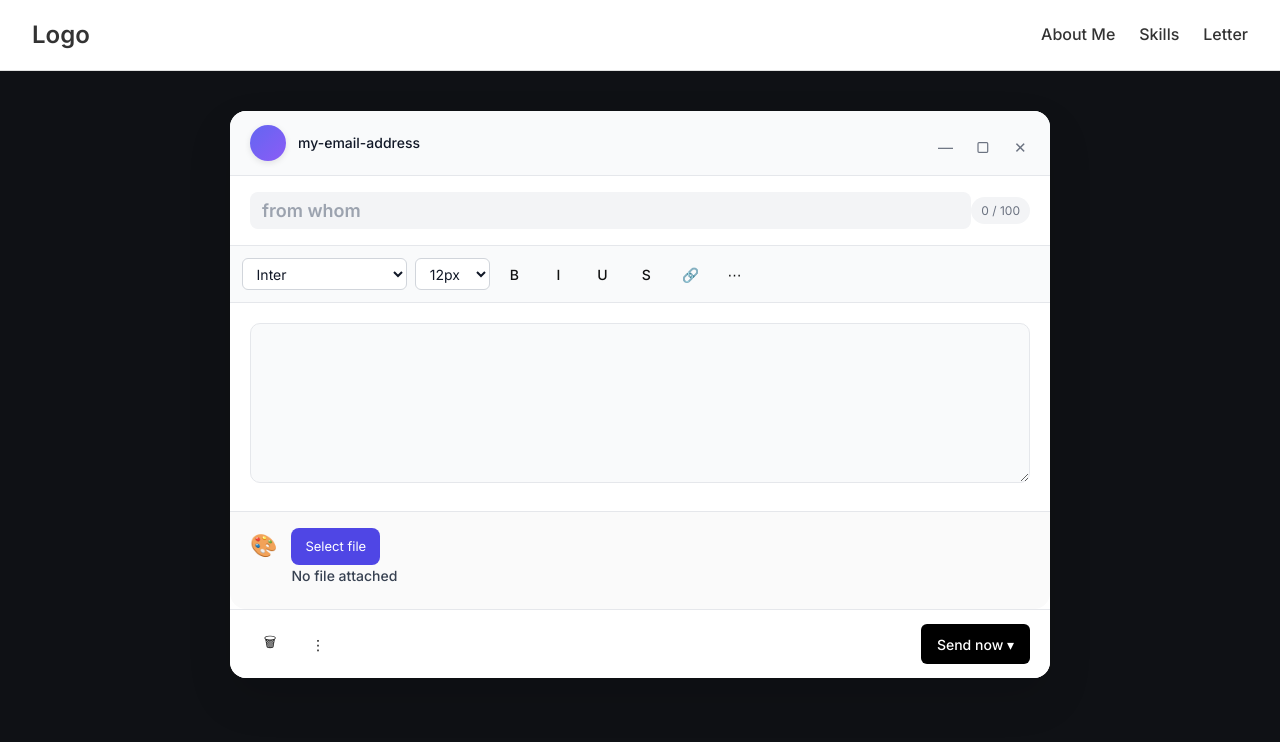
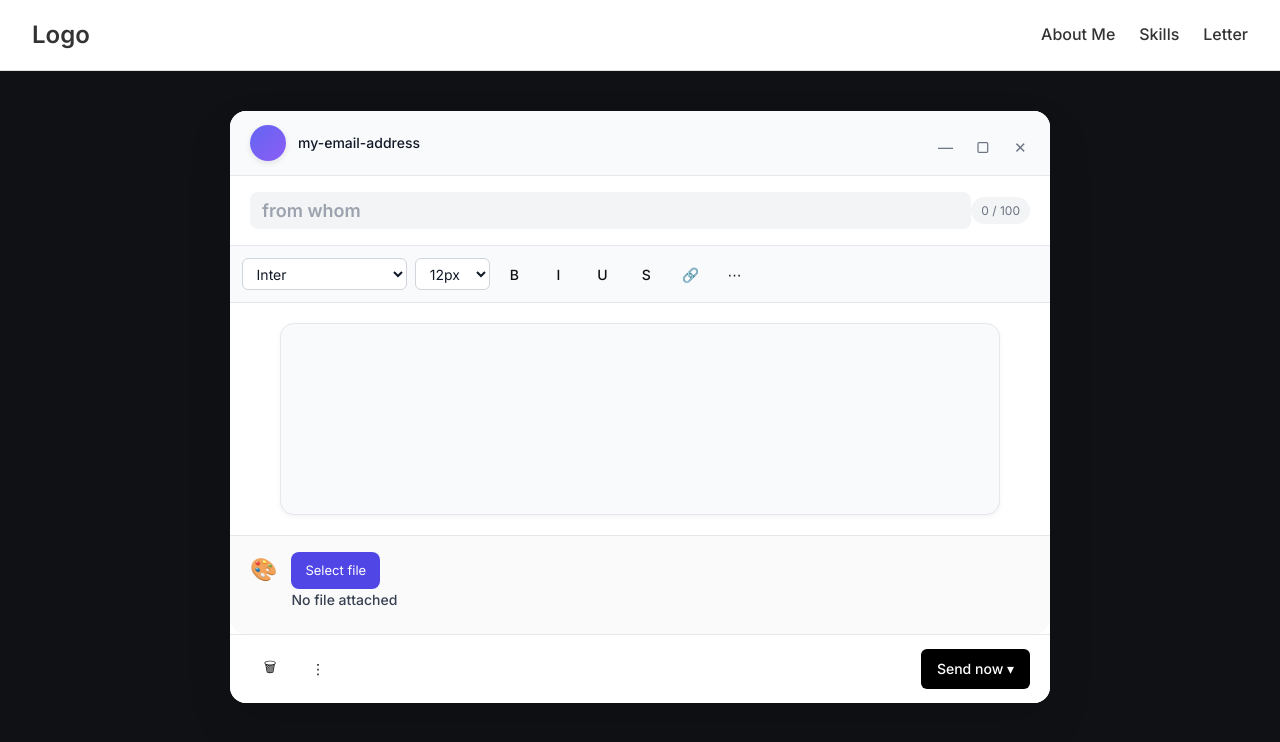
Before and after one commit to AlexandruChet/my-website-business-card, a React (Vite) app in the folder client/: page /writing_a_letter in a window 1280 px wide. Shown: the top 742 px of the page. Built offline with nearby package versions, Linux system fonts and the light colour scheme.

Commit message:
I added new features

```diff
--- a/client/src/assets/styles/write-letter.css
+++ b/client/src/assets/styles/write-letter.css
@@ -125,32 +125,53 @@
 }
 
 .editor {
+  display: flex;
+  justify-content: center;
+  align-items: flex-start;
   padding: 20px;
 }
 
 .editor-textarea {
   width: 100%;
-  height: 10rem;
-  font-family: var(--editor-font, "Inter");
+  max-width: 720px;
+  min-height: 12rem;
+  padding: 16px 20px;
+  font-family: var(--editor-font, "Inter"), sans-serif;
   font-size: var(--editor-size, 15px);
   line-height: 1.6;
-  padding: 12px;
-  border-radius: 10px;
+  border-radius: 14px;
   border: 1px solid #e5e7eb;
+  background-color: #f9fafb;
   resize: vertical;
   outline: none;
-  background-color: #f9fafb;
-  transition: all 0.2s ease;
-}
+  transition: all 0.25s ease-in-out;
+  color: #111827;
+  box-shadow: 0 2px 5px rgba(0, 0, 0, 0.05);
 
-.editor-textarea::placeholder {
-  color: #9ca3af;
-}
+  &:focus {
+    border-color: #6366f1;
+    box-shadow: 0 0 0 3px rgba(99, 102, 241, 0.2);
+    background-color: #ffffff;
+  }
 
-.editor-textarea:focus {
-  border-color: #6366f1;
-  background-color: #ffffff;
-  box-shadow: 0 0 0 3px rgba(99, 102, 241, 0.15);
+  &:hover {
+    border-color: #4f46e5;
+    background-color: #f3f4f6;
+  }
+
+  &::placeholder {
+    color: #9ca3af;
+    font-weight: 400;
+  }
+
+  @media (max-width: 600px) {
+    padding: 14px 16px;
+    font-size: 14px;
+  }
+
+  @media (max-width: 400px) {
+    width: 100%;
+  }
 }
 
 .attachment {
--- a/client/src/components/WriteLetter.tsx
+++ b/client/src/components/WriteLetter.tsx
@@ -1,4 +1,4 @@
-import { type FC, useEffect, useState } from "react";
+import { type FC, useEffect, useState, useRef } from "react";
 import Toolbar from "../ui/toolbar/toolbarUI";
 import FontSelector from "../ui/fontSelector/FontSelector";
 import { Button } from "../ui/button/btn_ui";
@@ -7,10 +7,11 @@ import useWindowState from "../hooks/VisibleHook";
 import { useFileInput } from "../hooks/userInput";
 
 const WriteLetter: FC = () => {
-  const [text, setText] = useState<string>("");
+  const [_, setText] = useState<string>("");
   const [fontFamily, setFontFamily] = useState<string>("Inter");
   const [fontSize, setFontSize] = useState<number>(15);
   const [subject, setSubject] = useState<string>("");
+  const editorRef = useRef<HTMLDivElement>(null);
 
   const {
     file: selectedFile,
@@ -27,11 +28,17 @@ const WriteLetter: FC = () => {
     maxSizeMB: 5,
   });
 
-  const handleChange = (e: React.ChangeEvent<HTMLTextAreaElement>) => {
-    setText(e.target.value);
+  const handleClear = () => setText("");
+
+  const handleBold = (e: React.MouseEvent) => {
+    e.preventDefault();
+    document.execCommand("bold", false);
   };
 
-  const handleClear = () => setText("");
+  const handleNormal = (e: React.MouseEvent) => {
+    e.preventDefault();
+    document.execCommand("removeFormat", false);
+  };
 
   const { isVisible, isMinimized, open, close, toggleMinimize } =
     useWindowState();
@@ -80,10 +87,10 @@ const WriteLetter: FC = () => {
                 setFontSize(size);
               }}
             />
-            <Button variant="ghost" size="icon">
+            <Button variant="ghost" size="icon" onMouseDown={handleBold}>
               B
             </Button>
-            <Button variant="ghost" size="icon">
+            <Button variant="ghost" size="icon" onMouseDown={handleNormal}>
               I
             </Button>
             <Button variant="ghost" size="icon">
@@ -101,15 +108,13 @@ const WriteLetter: FC = () => {
           </Toolbar>
 
           <div className="editor">
-            <textarea
-              value={text}
-              onChange={handleChange}
+            <div
+              ref={editorRef}
+              contentEditable
+              suppressContentEditableWarning={true}
               className="editor-textarea"
-              style={{
-                fontFamily,
-                fontSize: `${fontSize}px`,
-              }}
-            />
+              style={{ fontFamily, fontSize: `${fontSize}px` }}
+            ></div>
           </div>
 
           <div className="attachment">
```
